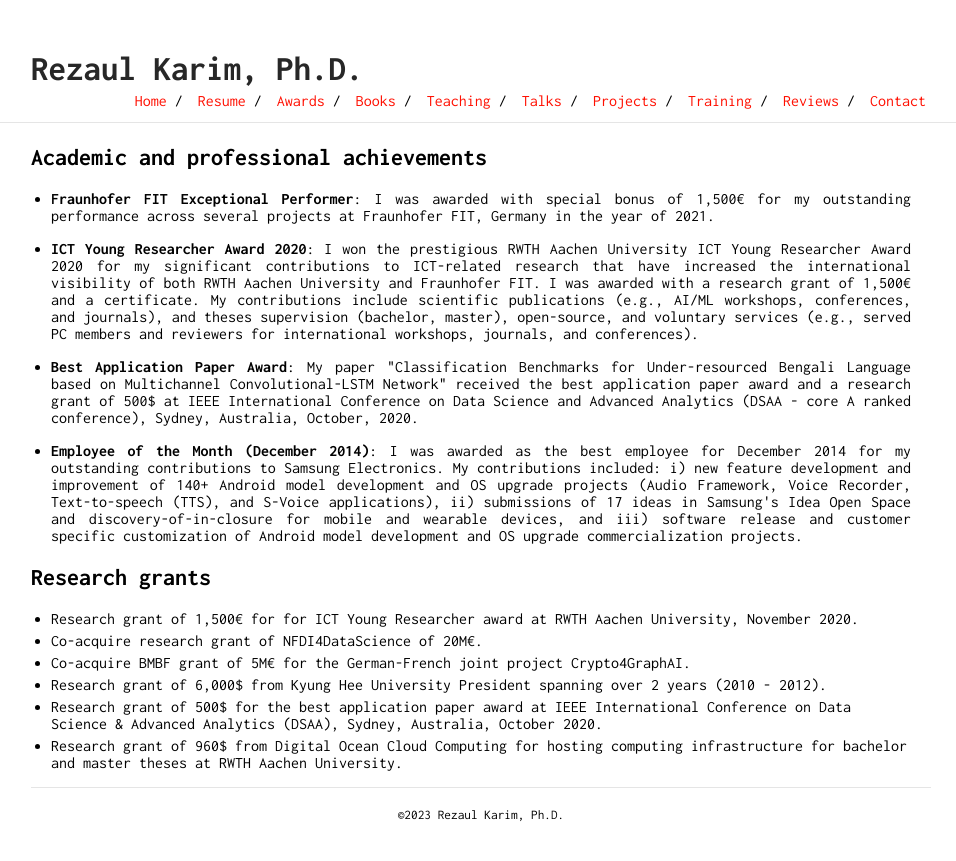
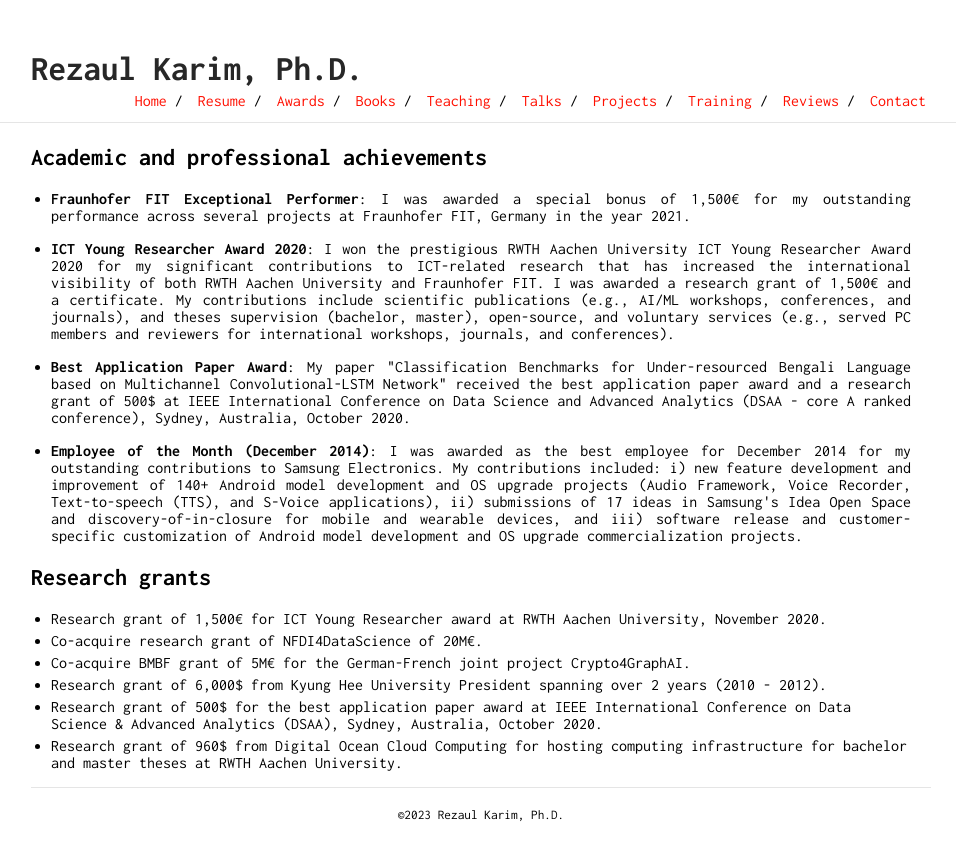
Before and after one commit to rezacsedu/rezacsedu.github.io, a Jekyll site: the page built from awards.md, in a window 1280 px wide. Shown: the top 861 px of the page, without its empty margins (159-1115 px from the left). Built offline with Jekyll 4.4.1, drawn with Linux system fonts in a browser that asks for light colours; our own code applies the rules of GitHub Pages for plain Markdown files.

Commit message:
Update awards.md

```diff
--- a/awards.md
+++ b/awards.md
@@ -1,11 +1,11 @@
 ## Academic and professional achievements
-- <p style='text-align: justify;'> <b>Fraunhofer FIT Exceptional Performer</b>: I was awarded with special bonus of 1,500€ for my outstanding performance across several projects at Fraunhofer FIT, Germany in the year of 2021.</p>
-- <p style='text-align: justify;'> <b>ICT Young Researcher Award 2020</b>: I won the prestigious RWTH Aachen University ICT Young Researcher Award 2020 for my significant contributions to ICT-related research that have increased the international visibility of both RWTH Aachen University and Fraunhofer FIT. I was awarded with a research grant of 1,500€ and a certificate. My contributions include scientific publications (e.g., AI/ML workshops, conferences, and journals), and theses supervision (bachelor, master), open-source, and voluntary services (e.g., served PC members and reviewers for international workshops, journals, and conferences).</p>
-- <p style='text-align: justify;'> <b>Best Application Paper Award</b>: My paper "Classification Benchmarks for Under-resourced Bengali Language based on Multichannel Convolutional-LSTM Network" received the best application paper award and a research grant of 500$ at IEEE International Conference on Data Science and Advanced Analytics (DSAA - core A ranked conference), Sydney, Australia, October, 2020.</p>
-- <p style='text-align: justify;'> <b>Employee of the Month (December 2014)</b>: I was awarded as the best employee for December 2014 for my outstanding contributions to Samsung Electronics. My contributions included: i) new feature development and improvement of 140+ Android model development and OS upgrade projects (Audio Framework, Voice Recorder, Text-to-speech (TTS), and S-Voice applications), ii) submissions of 17 ideas in Samsung's Idea Open Space and discovery-of-in-closure for mobile and wearable devices, and iii) software release and customer specific customization of Android model development and OS upgrade commercialization projects. </p>
+- <p style='text-align: justify;'> <b>Fraunhofer FIT Exceptional Performer</b>: I was awarded a special bonus of 1,500€ for my outstanding performance across several projects at Fraunhofer FIT, Germany in the year 2021.</p>
+- <p style='text-align: justify;'> <b>ICT Young Researcher Award 2020</b>: I won the prestigious RWTH Aachen University ICT Young Researcher Award 2020 for my significant contributions to ICT-related research that has increased the international visibility of both RWTH Aachen University and Fraunhofer FIT. I was awarded a research grant of 1,500€ and a certificate. My contributions include scientific publications (e.g., AI/ML workshops, conferences, and journals), and theses supervision (bachelor, master), open-source, and voluntary services (e.g., served PC members and reviewers for international workshops, journals, and conferences).</p>
+- <p style='text-align: justify;'> <b>Best Application Paper Award</b>: My paper "Classification Benchmarks for Under-resourced Bengali Language based on Multichannel Convolutional-LSTM Network" received the best application paper award and a research grant of 500$ at IEEE International Conference on Data Science and Advanced Analytics (DSAA - core A ranked conference), Sydney, Australia, October 2020.</p>
+- <p style='text-align: justify;'> <b>Employee of the Month (December 2014)</b>: I was awarded as the best employee for December 2014 for my outstanding contributions to Samsung Electronics. My contributions included: i) new feature development and improvement of 140+ Android model development and OS upgrade projects (Audio Framework, Voice Recorder, Text-to-speech (TTS), and S-Voice applications), ii) submissions of 17 ideas in Samsung's Idea Open Space and discovery-of-in-closure for mobile and wearable devices, and iii) software release and customer-specific customization of Android model development and OS upgrade commercialization projects. </p>
 
 ## Research grants
-- Research grant of 1,500€ for for ICT Young Researcher award at RWTH Aachen University, November 2020.
+- Research grant of 1,500€ for ICT Young Researcher award at RWTH Aachen University, November 2020.
 - Co-acquire research grant of NFDI4DataScience of 20M€.
 - Co-acquire BMBF grant of 5M€ for the German-French joint project Crypto4GraphAI.
 - Research grant of 6,000$ from Kyung Hee University President spanning over 2 years (2010 - 2012).
```
